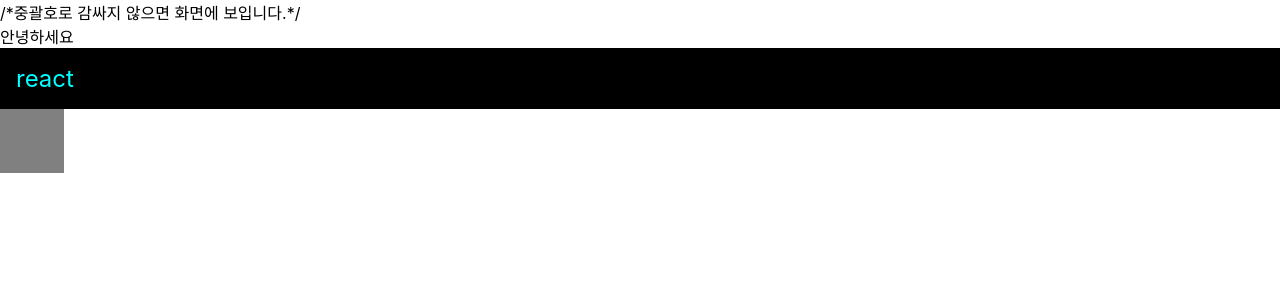
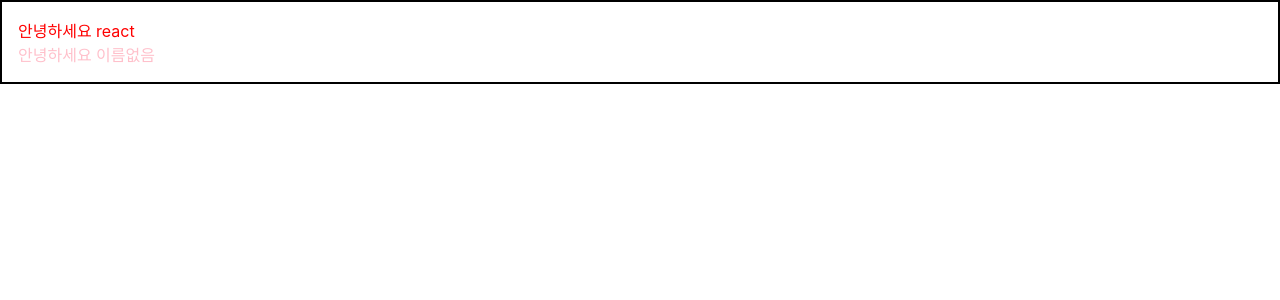
Before and after one commit to satoshi25/vlptReact, a React (Create React App) app: page / in a window 1280 px wide. Shown: the top 300 px of the page. Built offline with nearby package versions, Linux system fonts and the light colour scheme.

Commit message:
props값 전달

```diff
--- a/src/App.js
+++ b/src/App.js
@@ -1,25 +1,16 @@
 import React from 'react';
 import Hello from './Hello';
+import Wrapper from './Wrapper';
 import './App.css';
 
 function App() {
-  const name = 'react';
-  const style = {
-    backgroundColor: 'black',
-    color: 'aqua',
-    fontSize: 24,
-    padding: '1rem'
-  }
   return (
-    <>
-      {/*주석은 화면에 보이지 않습니다.*/}
-      /*중괄호로 감싸지 않으면 화면에 보입니다.*/
-      <Hello
-        // 열리는 태그 내부에서는 이렇게 주석을 작성할 수 있습니다.
-      />
-      <div style={style}>{name}</div>
-      <div className="gray-box"></div>
-    </>
+
+    <Wrapper>
+      <Hello name='react' color='red' />
+      <Hello color='pink' />
+    </Wrapper>
+
   );
 }
 
--- a/src/Hello.js
+++ b/src/Hello.js
@@ -1,7 +1,10 @@
 import React from 'react';
 
-function Hello() {
-	return <div>안녕하세요</div>
+function Hello({name, color}) {
+	return <div style={{color}}>안녕하세요 {name}</div>
 }
 
+Hello.defaultProps = {
+	name: '이름없음'
+}
 export default Hello;
--- /dev/null
+++ b/src/Wrapper.js
@@ -0,0 +1,16 @@
+import React, { Children } from 'react';
+
+
+function Wrapper({children}) {
+	const style = {
+		border: '2px solid black',
+		padding: '16px'
+	};
+	return (
+		<div style={style}>
+			{children}
+		</div>
+	)
+}
+
+export default Wrapper;
```
